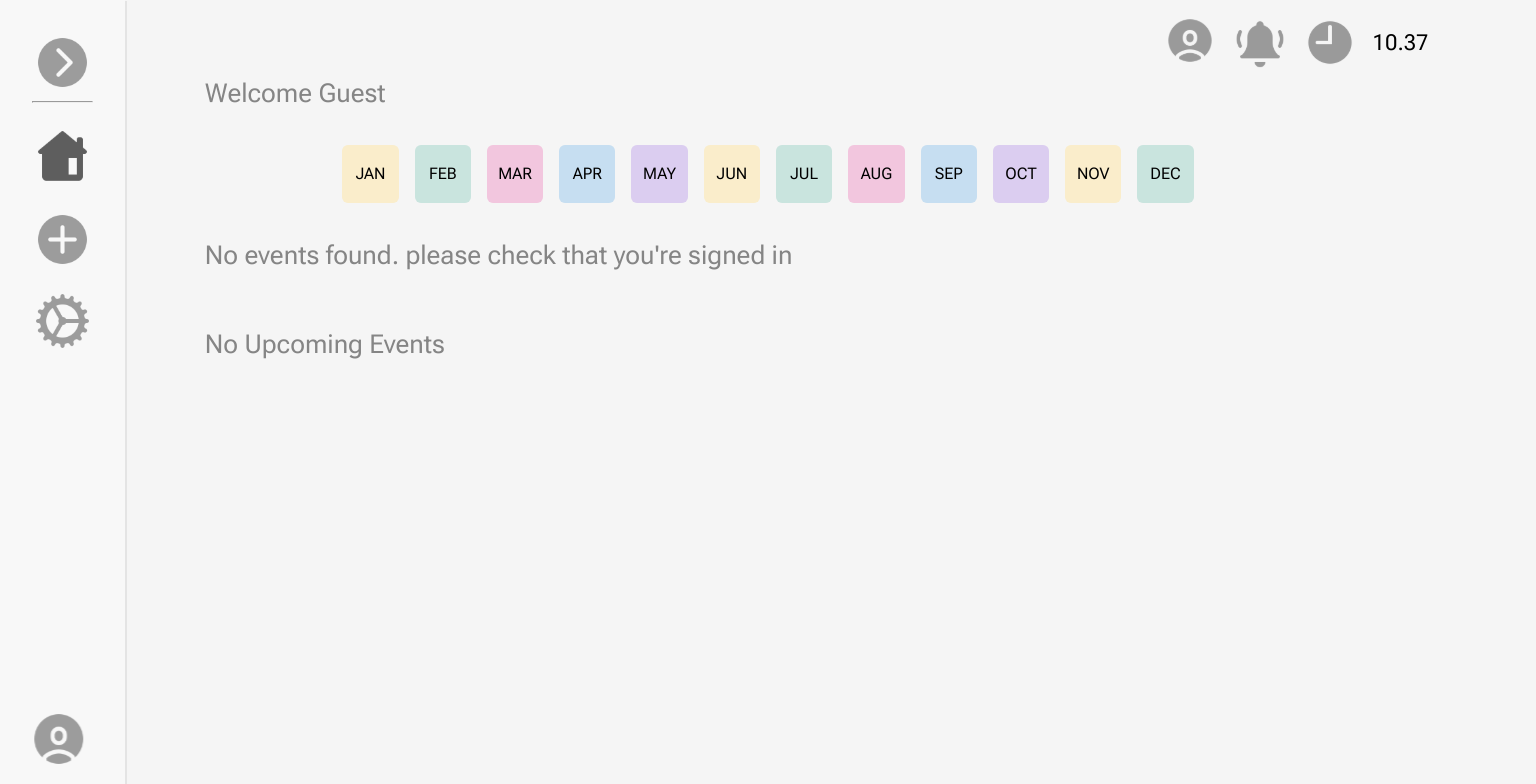
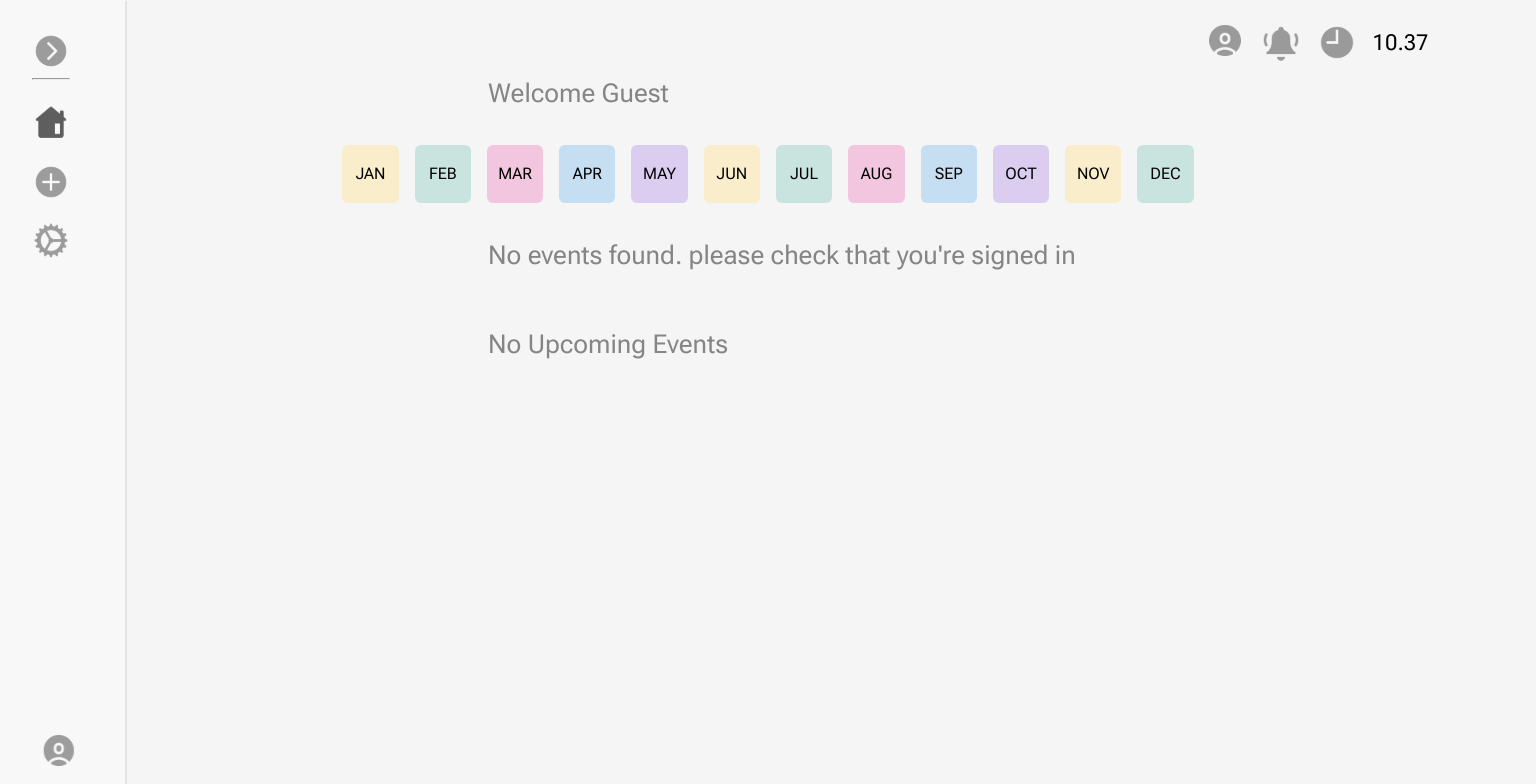
Before and after one commit to Chrstjan/React-Book.it, a React (Vite) app: page / in a window 1536 px wide. Shown: the top 784 px of the page. Built offline with nearby package versions, Linux system fonts and the light colour scheme.

Commit message:
Small changes in styling

```diff
--- a/src/components/Icon/Icon.module.scss
+++ b/src/components/Icon/Icon.module.scss
@@ -2,13 +2,24 @@
 
 .iconStyling {
   width: 100%;
+  cursor: pointer;
 
   @media (min-width: 768px) {
     width: 5.5vw;
+    min-width: 5.5vw;
+    max-width: 5.5vw;
   }
 
   @media (min-width: 1280px) {
     width: 4vw;
+    min-width: 4vw;
+    max-width: 4vw;
+  }
+
+  @media (min-width: 1440px) {
+    width: 2.5vw;
+    min-width: 2.5vw;
+    max-width: 2.5vw;
   }
 
   &.flip {
@@ -28,10 +39,20 @@
 
     @media (min-width: 768px) {
       width: 5.5vw;
+      min-width: 5.5vw;
+      max-width: 5.5vw;
     }
 
     @media (min-width: 1280px) {
       width: 3.5vw;
+      min-width: 3.5vw;
+      max-width: 3.5vw;
+    }
+
+    @media (min-width: 1440px) {
+      width: 2.6vw;
+      min-width: 2.6vw;
+      max-width: 2.6vw;
     }
   }
 
@@ -43,10 +64,20 @@
 
     @media (min-width: 768px) {
       width: 4vw;
+      min-width: 4vw;
+      max-width: 4vw;
     }
 
     @media (min-width: 1280px) {
       width: 2.5vw;
+      min-width: 2.5vw;
+      max-width: 2.5vw;
+    }
+
+    @media (min-width: 1440px) {
+      width: 1.5vw;
+      min-width: 1.5vw;
+      max-width: 1.5vw;
     }
   }
 
@@ -58,10 +89,20 @@
 
     @media (min-width: 768px) {
       width: 3.7vw;
+      min-width: 3.7vw;
+      max-width: 3.7vw;
     }
 
     @media (min-width: 1280px) {
       width: 2.5vw;
+      min-width: 2.5vw;
+      max-width: 2.5vw;
+    }
+
+    @media (min-width: 1440px) {
+      width: 1.5vw;
+      min-width: 1.5vw;
+      max-width: 1.5vw;
     }
 
     &:first-of-type {
--- a/src/components/Month/Month.module.scss
+++ b/src/components/Month/Month.module.scss
@@ -18,6 +18,7 @@
     padding: 1rem 0.5rem;
     text-align: center;
     border-radius: 6px;
+    cursor: pointer;
 
     @media (min-width: 1280px) {
       padding: 1.2rem 0.7rem;
--- a/src/components/Wrapper/Wrapper.module.scss
+++ b/src/components/Wrapper/Wrapper.module.scss
@@ -20,5 +20,9 @@
     @media (min-width: 1280px) {
       margin-left: 12.8rem;
     }
+
+    @media (min-width: 1440px) {
+      margin-left: 30.5rem;
+    }
   }
 }
--- a/src/styles/_placeholders.scss
+++ b/src/styles/_placeholders.scss
@@ -6,8 +6,9 @@
   background: $white-color;
   border-radius: 6px;
   border: 0;
-  box-shadow: 2px 1px 3px $twenty-five-transparent;
+  filter: drop-shadow(3px 3px 8px $twenty-five-transparent);
   padding: 1rem 2rem 1rem 2rem;
+  margin-bottom: 1rem;
 
   @media (min-width: 768px) {
     gap: 6.5rem;
```
